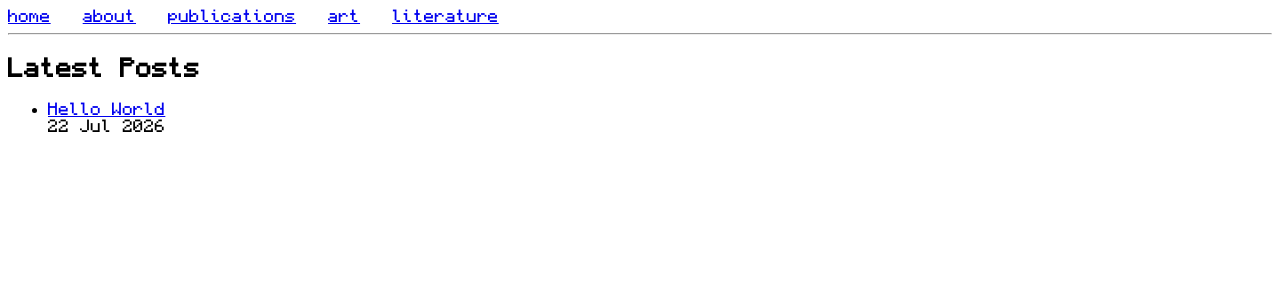
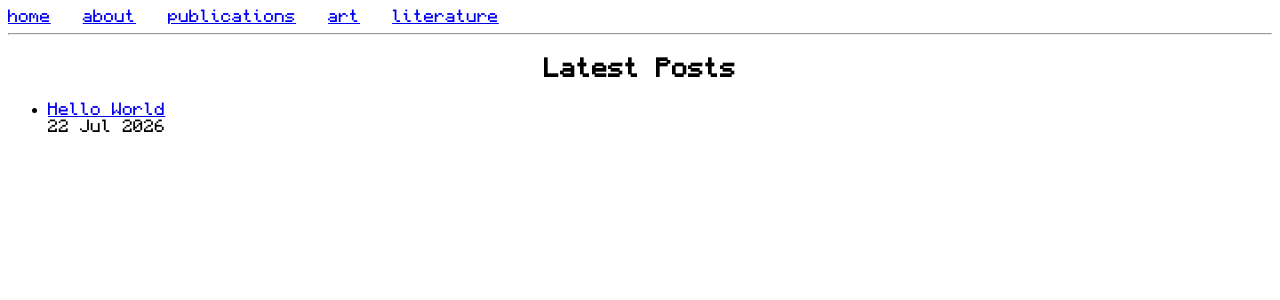
Before and after one commit to panalexeu/panalexeu.github.io, a Jekyll site: the page built from index.html, in a window 1280 px wide. Shown: the top 300 px of the page. Built offline with Jekyll 4.4.1, drawn with Linux system fonts in a browser that asks for light colours.

Commit message:
working on main page, remove excessive layout attribs

```diff
--- a/_sass/main.scss
+++ b/_sass/main.scss
@@ -18,3 +18,10 @@
     display: flex;
     gap: 2rem;
 }
+
+.home-logo {
+    display: flex;
+    align-items: center;
+    flex-direction: column;
+    gap: 0.5rem;
+}
--- a/index.html
+++ b/index.html
@@ -2,7 +2,10 @@
 title: home
 ---
 
-<h2> Latest Posts </h2>
+
+
+<main>
+    <h2 class="home-logo"> Latest Posts </h2>
 
     <ul>
         {% for post in site.posts %}
@@ -14,4 +17,6 @@ title: home
                 </p>
             </li>
         {% endfor %}
+
     </ul>
+</main>
```
Also changed, not shown: about.md (+0 -1 lines), art.md (+0 -1 lines), literature.md (+0 -1 lines), publications.md (+0 -1 lines). Lines whose indentation alone changed are shown as unchanged.
